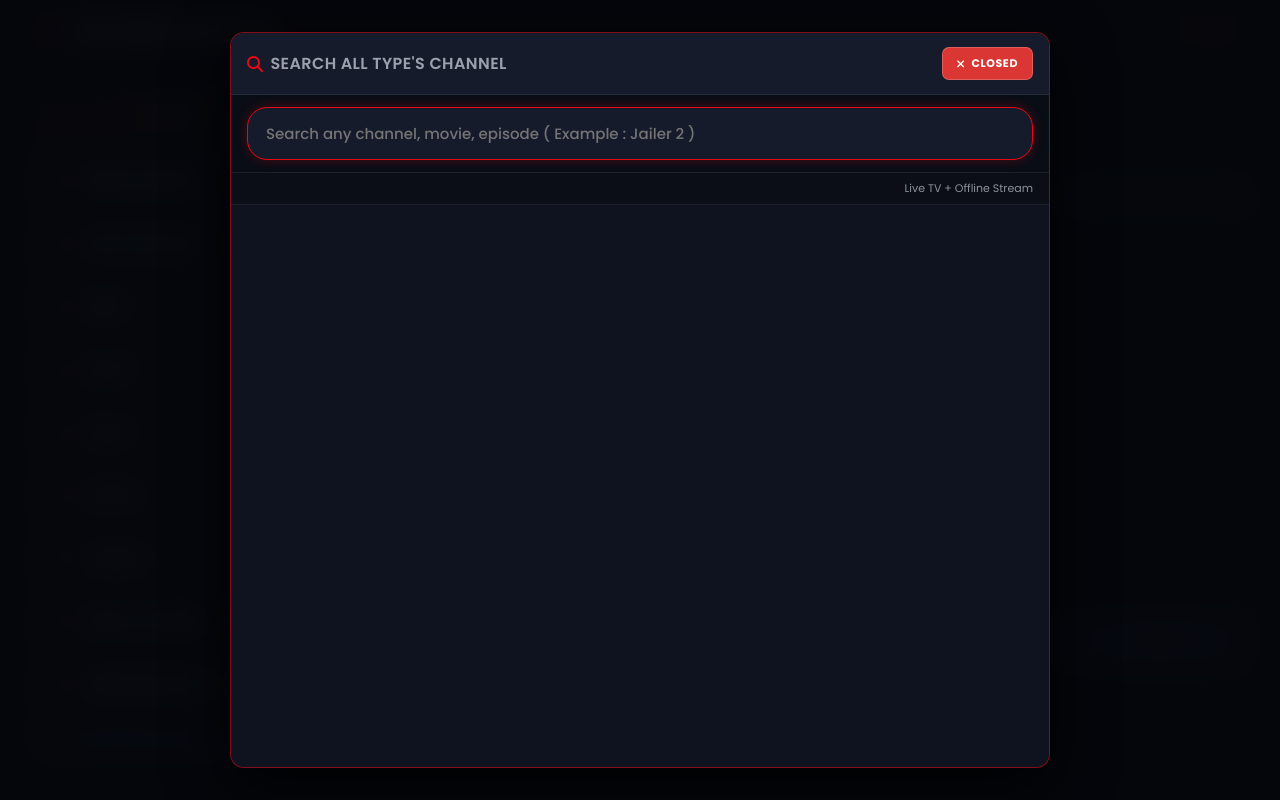
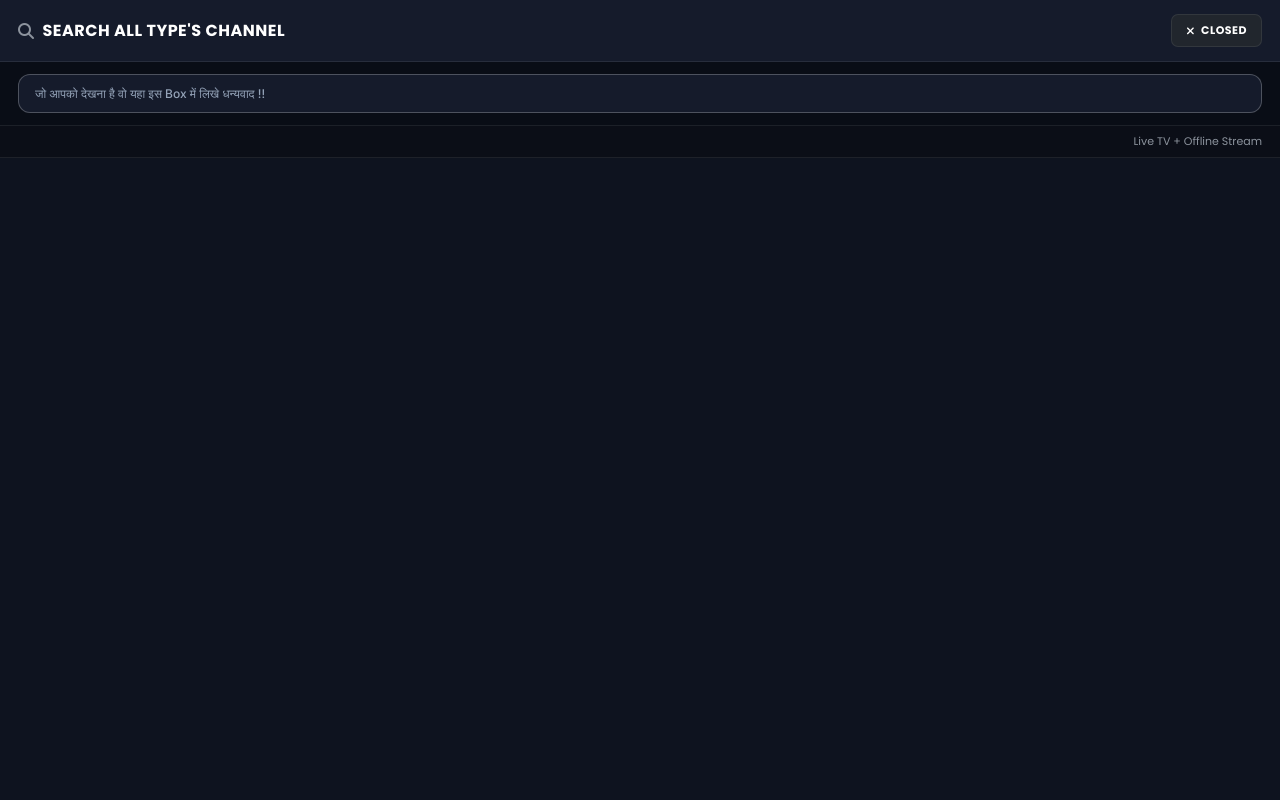
Before and after one commit to Herosalman1/LIVE-TV-SHOW, a plain HTML site: page index.html in a window 1280 px wide. Both pictures are taken after a click on the element "जो आपको देखना है वो यहा इस Box में लिखे धन्यवाद !!". Drawn offline with nearby package versions, Linux system fonts and the light colour scheme.

Commit message:
Update index.html

```diff
--- a/index.html
+++ b/index.html
@@ -189,34 +189,41 @@
         .play-btn { background: rgba(255,255,255,0.08); color: #fff; border: 1px solid var(--border-color); padding: 4px 7px; border-radius: 4px; font-size: 8.5px; font-weight: 600; cursor: pointer; flex-shrink: 0; }
 
 
-        /* ⚡ SEARCH ALL TYPE'S CHANNEL FOLDER & FULLSCREEN MODAL */
+        /* ⚡ SEARCH BOX OUTSIDE & INSIDE MATCHING IMAGE */
         .search-folder-trigger {
             margin-top: 6px;
             margin-bottom: 4px;
-            background: var(--bg-card);
-            border: 1px solid var(--border-color);
-            border-radius: 8px;
-            padding: 9px 10px;
+            background: #151b2b;
+            border: 1px solid rgba(255, 255, 255, 0.12);
+            border-radius: 12px;
+            padding: 10px 13px;
             display: flex;
             justify-content: flex-start;
             align-items: center;
             cursor: pointer;
-            color: #8c939d;
-            font-weight: 500;
-            font-size: 10px;
-            letter-spacing: 0.3px;
+            color: #cbd5e1;
+            font-family: 'Inter', 'Poppins', sans-serif;
+            font-weight: 400;
+            font-size: 10.5px;
             transition: 0.2s ease;
+            width: 100%;
+            min-width: 0;
+        }
+        .search-folder-trigger span {
+            white-space: nowrap;
+            overflow: hidden;
+            text-overflow: ellipsis;
+            min-width: 0;
         }
         .search-folder-trigger:hover, .search-folder-trigger:focus {
-            border-color: rgba(140, 147, 157, 0.28);
-            color: #a3aab4;
-            background: rgba(21, 27, 43, 0.85);
+            border-color: rgba(255, 255, 255, 0.24);
+            background: #192136;
             outline: none;
         }
         .search-folder-trigger i {
-            color: #7c8490;
-            font-size: 10px;
-            margin-right: 7px;
+            color: #94a3b8;
+            margin-right: 10px;
+            flex-shrink: 0;
         }
 
         .global-search-modal {
@@ -224,106 +231,117 @@
             position: fixed;
             inset: 0;
             z-index: 9999;
-            background: rgba(5, 7, 12, 0.94);
-            backdrop-filter: blur(14px);
-            align-items: center;
-            justify-content: center;
-            padding: 12px;
+            background: #0e131f;
+            align-items: stretch;
+            justify-content: stretch;
+            padding: 0;
         }
         .global-search-modal.open {
             display: flex;
         }
         .global-search-box {
-            width: 100%;
-            max-width: 820px;
-            height: 92vh;
-            max-height: 92vh;
+            width: 100vw;
+            max-width: 100vw;
+            height: 100vh;
+            height: 100dvh;
+            max-height: 100dvh;
             background: #0e131f;
-            border: 1px solid rgba(229, 9, 20, 0.55);
-            border-radius: 14px;
-            box-shadow: 0 20px 60px rgba(0, 0, 0, 0.85);
+            border: none;
+            border-radius: 0;
+            box-shadow: none;
             display: flex;
             flex-direction: column;
             overflow: hidden;
         }
         .global-search-header {
-            padding: 14px 16px;
+            padding: 10px 12px;
             background: #151b2b;
             border-bottom: 1px solid var(--border-color);
             display: flex;
             align-items: center;
             justify-content: space-between;
-            gap: 10px;
+            gap: 6px;
         }
         .global-search-title {
-            font-size: 11px;
-            font-weight: 600;
-            color: #9aa2ae;
+            font-size: 12px;
+            font-weight: 700;
+            color: #ffffff;
             display: flex;
             align-items: center;
-            gap: 7px;
-            letter-spacing: 0.4px;
+            gap: 6px;
+            letter-spacing: 0.3px;
+            min-width: 0;
+            white-space: nowrap;
+            overflow: hidden;
+            text-overflow: ellipsis;
         }
         .global-search-title i {
-            color: #e50914;
+            color: var(--text-muted);
+            flex-shrink: 0;
         }
         .global-search-close {
-            background: #da3633;
+            background: #21262d;
             color: #ffffff;
-            border: 1px solid rgba(255, 255, 255, 0.2);
-            border-radius: 7px;
-            padding: 7px 14px;
-            font-size: 11px;
+            border: 1px solid var(--border-color);
+            border-radius: 6px;
+            padding: 6px 10px;
+            font-size: 10px;
             font-weight: 700;
-            letter-spacing: 0.6px;
+            letter-spacing: 0.5px;
             cursor: pointer;
             display: inline-flex;
             align-items: center;
-            gap: 6px;
+            gap: 4px;
             text-transform: uppercase;
             flex-shrink: 0;
         }
         .global-search-close:hover {
-            background: #f85149;
+            background: #30363d;
         }
         .global-search-input-wrap {
-            padding: 12px 16px;
+            padding: 10px 12px;
             background: #090d16;
             border-bottom: 1px solid var(--border-color);
             display: flex;
             align-items: center;
-            gap: 10px;
+            gap: 8px;
         }
         .global-search-input {
             width: 100%;
             background: #151b2b;
-            border: 1px solid var(--border-color);
-            border-radius: 20px;
-            padding: 10px 14px;
-            color: #b0b7c3;
-            font-size: 12px;
-            font-weight: 500;
+            border: 1px solid rgba(255, 255, 255, 0.12);
+            border-radius: 12px;
+            padding: 10px 13px;
+            color: #ffffff;
+            font-family: 'Inter', 'Poppins', sans-serif;
+            font-size: 11px;
+            font-weight: 400;
             outline: none;
         }
+        .global-search-input::placeholder {
+            color: #94a3b8;
+            opacity: 1;
+        }
         .global-search-input:focus {
-            border-color: #e50914;
-            box-shadow: 0 0 12px rgba(229, 9, 20, 0.3);
+            border-color: rgba(255, 255, 255, 0.24);
+            box-shadow: none;
         }
         .global-search-meta {
-            padding: 7px 16px;
-            font-size: 11px;
+            padding: 6px 12px;
+            font-size: 10.5px;
             color: var(--text-muted);
             background: rgba(0, 0, 0, 0.25);
             border-bottom: 1px solid var(--border-color);
             display: flex;
             justify-content: space-between;
             align-items: center;
+            gap: 6px;
         }
         .global-search-results {
             flex: 1;
             min-height: 0;
             overflow-y: auto;
-            padding: 10px 14px;
+            padding: 8px 10px;
             -webkit-overflow-scrolling: touch;
         }
         .search-result-item {
@@ -332,22 +350,22 @@
             align-items: center;
             background: #151b2b;
             border: 1px solid var(--border-color);
-            padding: 10px 12px;
-            margin-bottom: 7px;
+            padding: 8px 8px;
+            margin-bottom: 6px;
             border-radius: 8px;
             cursor: pointer;
-            gap: 8px;
+            gap: 6px;
             transition: 0.15s ease;
         }
         .search-result-item:hover {
-            border-color: #e50914;
-            background: rgba(229, 9, 20, 0.14);
+            border-color: rgba(255, 255, 255, 0.22);
+            background: rgba(255, 255, 255, 0.04);
         }
         .search-result-title {
-            font-size: 13px;
+            font-size: 12px;
             font-weight: 500;
             color: #ffffff;
-            flex: 1;
+            flex: 0 1 auto;
             min-width: 0;
             white-space: nowrap;
             overflow: hidden;
@@ -356,13 +374,94 @@
         }
         .search-result-title i {
             color: var(--accent-red);
-            margin-right: 7px;
+            margin-right: 6px;
         }
         @media (min-width: 900px) {
-            .search-folder-trigger { padding: 12px 16px; font-size: 11px; border-radius: 10px; }
-            .global-search-title { font-size: 16px; }
-            .global-search-input { font-size: 15px; padding: 14px 18px; }
+            .search-folder-trigger { padding: 12px 15px; font-size: 11.5px; font-weight: 400; border-radius: 12px; }
+            .global-search-modal { padding: 0; }
+            .global-search-box { width: 100vw; max-width: 100vw; height: 100vh; height: 100dvh; max-height: 100dvh; border-radius: 0; border: none; }
+            .global-search-header { padding: 14px 18px; gap: 10px; }
+            .global-search-title { font-size: 16px; gap: 8px; letter-spacing: 0.5px; }
+            .global-search-close { padding: 7px 14px; font-size: 11px; gap: 6px; border-radius: 7px; }
+            .global-search-input-wrap { padding: 12px 18px; gap: 10px; }
+            .global-search-input { font-size: 12px; padding: 11px 16px; }
+            .global-search-meta { padding: 7px 18px; font-size: 11px; }
+            .global-search-results { padding: 10px 18px; }
+            .search-result-item { padding: 10px 12px; margin-bottom: 7px; gap: 8px; }
             .search-result-title { font-size: 14px; }
+            .search-result-title i { margin-right: 7px; }
+        }
+
+
+
+        /* ⚡ STYLISH ARROW FROM ARCHIVE UPLOADER INSIDE SEARCH BOX */
+        .stylish-arrow {
+            flex: 1 1 auto;
+            display: flex;
+            align-items: center;
+            min-width: 56px;
+            position: relative;
+            pointer-events: none;
+            user-select: none;
+        }
+        .arrow-track {
+            flex: 1;
+            height: 3px;
+            background: rgba(56, 189, 248, 0.24);
+            border-radius: 999px;
+            position: relative;
+            overflow: hidden;
+        }
+        .arrow-track::before {
+            content: '';
+            position: absolute;
+            top: 0;
+            left: 0;
+            height: 100%;
+            width: 0%;
+            background: linear-gradient(90deg, #00d4ff, #00ea77);
+            border-radius: 999px;
+            box-shadow: 0 0 10px rgba(0, 234, 119, 0.85);
+            animation: pushRightFill 1.8s ease-in-out infinite;
+        }
+        .stylish-arrow::after {
+            content: '➤';
+            color: #00ea77;
+            font-size: 17px;
+            line-height: 1;
+            margin-left: -2px;
+            text-shadow: 0 0 12px rgba(0, 234, 119, 0.95);
+            animation: arrowTipMove 1.8s ease-in-out infinite;
+        }
+        @keyframes pushRightFill {
+            0% { left: 0%; width: 0%; opacity: 1; }
+            70% { left: 0%; width: 100%; opacity: 1; }
+            100% { left: 100%; width: 0%; opacity: 0.4; }
+        }
+        @keyframes arrowTipMove {
+            0%, 60% { transform: translateX(0); }
+            75% { transform: translateX(4px); }
+            100% { transform: translateX(0); }
+        }
+        @media (max-width: 480px) {
+            .stylish-arrow {
+                flex: 0 0 48px;
+                min-width: 44px;
+            }
+        }
+
+
+        .search-row-arrow {
+            flex: 1 1 auto;
+            min-width: 48px;
+            max-width: none;
+            margin: 0 10px;
+        }
+        @media (min-width: 900px) {
+            .search-row-arrow .stylish-arrow::after,
+            .stylish-arrow.search-row-arrow::after {
+                font-size: 19px;
+            }
         }
 
         @media (min-width: 900px) {
@@ -478,9 +577,9 @@
                 </button>
             </div>
             <div class="global-search-input-wrap">
-                <input type="text" id="globalSearchInput" class="global-search-input" placeholder="Search any channel, movie, episode ( Example : Jailer 2 )" oninput="renderGlobalSearchResults()" autocomplete="off">
+                <input type="text" id="globalSearchInput" class="global-search-input" placeholder="जो आपको देखना है वो यहा इस Box में लिखे धन्यवाद !!" oninput="renderGlobalSearchResults()" autocomplete="off">
             </div>
-            <div class="global-search-meta">
+            <div class="global-search-meta" id="globalSearchMetaBar">
                 <span id="globalSearchCount"></span>
                 <span>Live TV + Offline Stream</span>
             </div>
@@ -777,7 +876,7 @@
             resultsEl.innerHTML = '';
             if (!rawQuery) {
                 countEl.textContent = '';
-                return;
+                    return;
             }
 
             const indexed = savedChannels.map((ch, idx) => ({ ch, idx }));
@@ -801,6 +900,7 @@
                 row.onclick = () => playFromGlobalSearch(idx);
                 row.innerHTML = `
                     <div class="search-result-title" title="${ch.name}"><i class="fa-solid ${iconClass}"></i>${ch.name}</div>
+                    <span class="stylish-arrow search-row-arrow"><span class="arrow-track"></span></span>
                     <div class="item-right-actions">
                         ${badgeHTML}
                         <button type="button" class="play-btn">PLAY</button>
```
